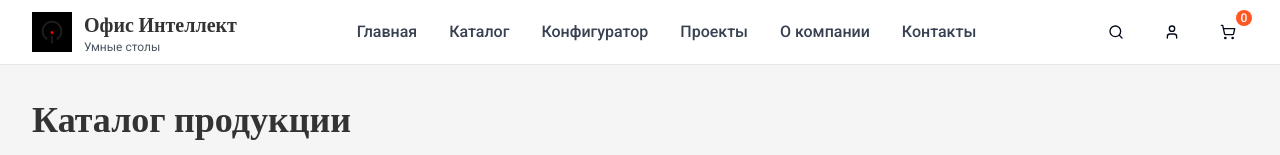
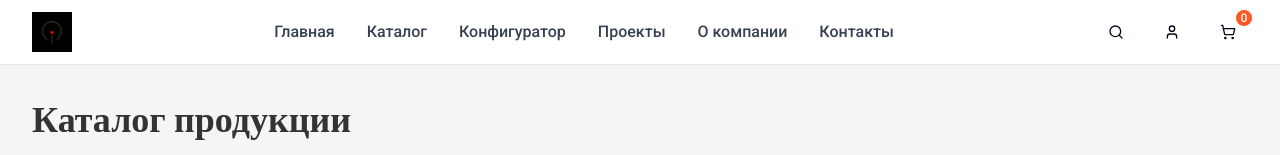
Before and after one commit to mmaashtalov/smart-desk-configurator-online, a React (Vite) app: page /catalog in a window 1280 px wide. Shown: the top 155 px of the page. Built offline with nearby package versions, Linux system fonts and the light colour scheme.

Commit message:
Remove "Офис Интеллект" from header
Removes the company name from the header.

```diff
--- a/src/components/Header.tsx
+++ b/src/components/Header.tsx
@@ -21,16 +21,12 @@ const Header = () => {
       <div className="max-w-7xl mx-auto px-4 sm:px-6 lg:px-8">
         <div className="flex justify-between items-center h-16">
           {/* Logo */}
-          <Link to="/" className="flex items-center space-x-3">
+          <Link to="/" className="flex items-center">
             <img
               src="/lovable-uploads/04e60487-5280-4438-a1dc-95d891024624.png"
               alt="Офис Интеллект"
               className="w-10 h-10"
             />
-            <div className="hidden sm:block">
-              <span className="font-playfair font-bold text-xl text-primary">Офис Интеллект</span>
-              <p className="text-xs text-gray-600">Умные столы</p>
-            </div>
           </Link>
 
           {/* Desktop Navigation */}
```
